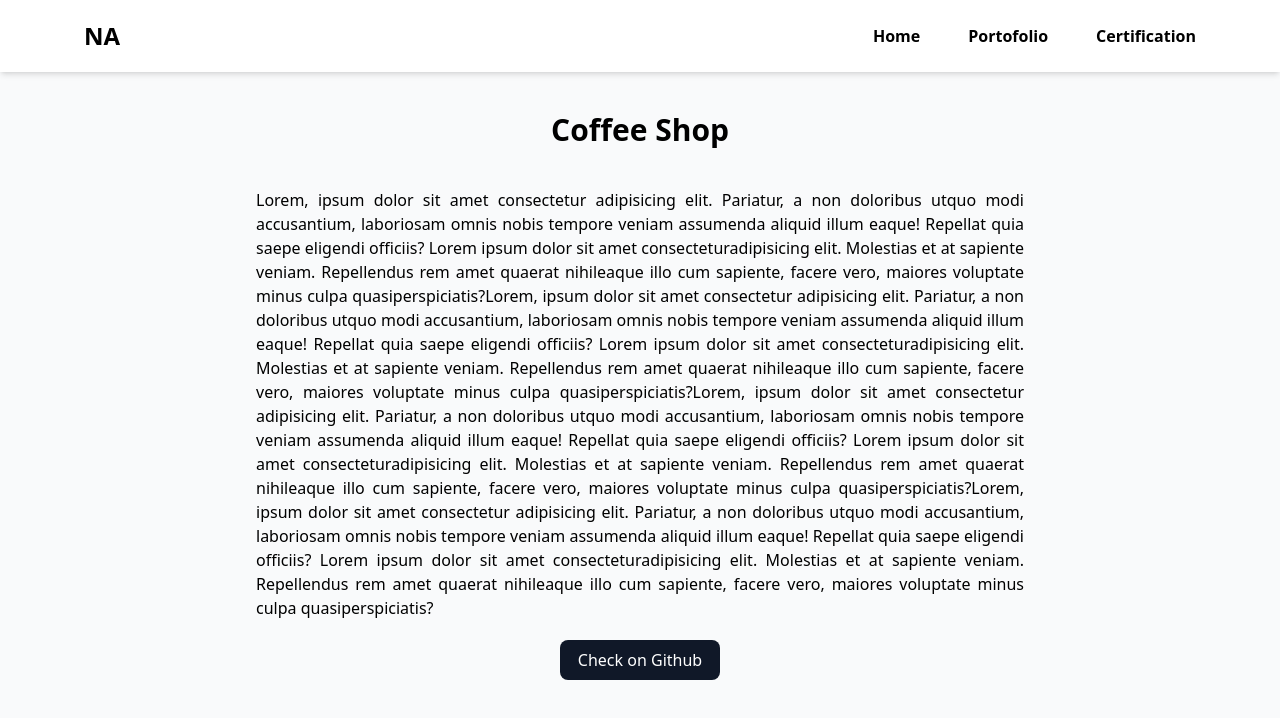
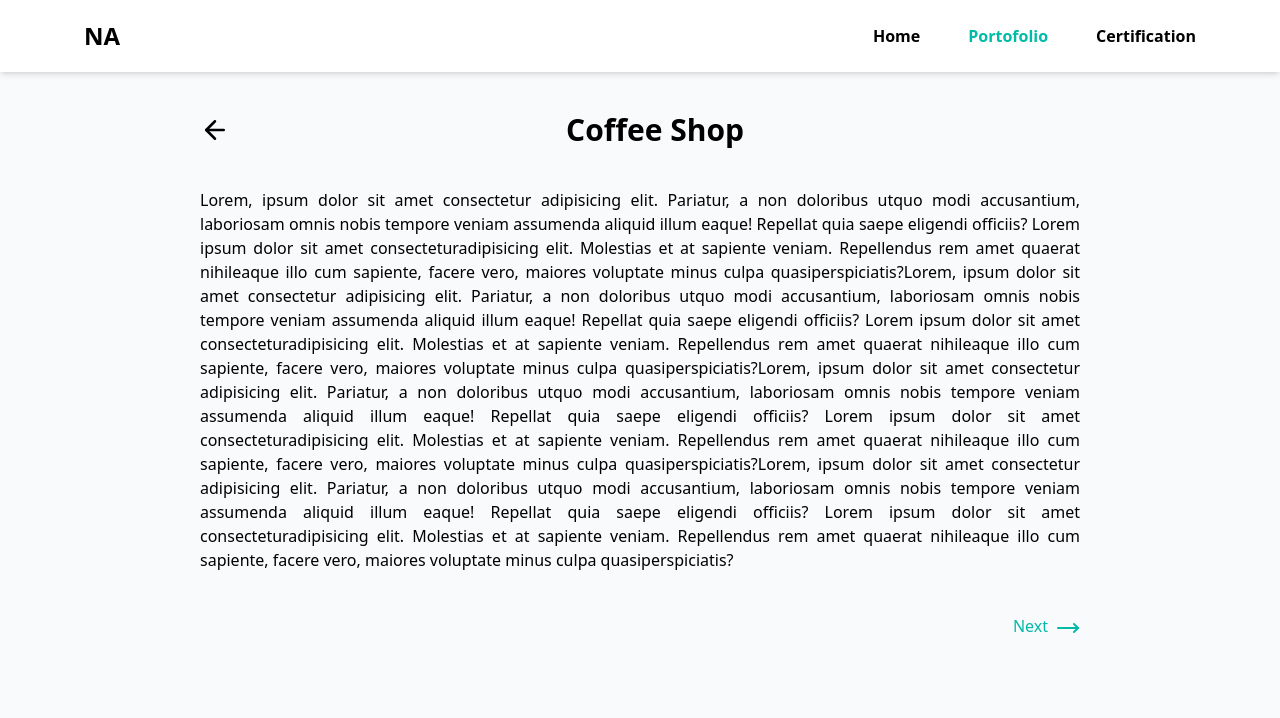
Before and after one commit to alam1906/my-portofolio, a SvelteKit app: page /portofolio/1 in a window 1280 px wide. Shown: the top 718 px of the page. Built offline with nearby package versions, Linux system fonts and the light colour scheme.

Commit message:
add prev & next

```diff
--- a/src/lib/components/Header.svelte
+++ b/src/lib/components/Header.svelte
@@ -35,7 +35,7 @@
 						href={link.path}
 						class="cursor-pointer hover:text-teal-500"
 						class:text-teal-500={link.path === pathName ||
-							pathName === `${link.path}${portofolioId}/`}>{link.title}</a
+							pathName === `${link.path}/${portofolioId}`}>{link.title}</a
 					>
 				</li>
 			{/each}
@@ -54,7 +54,7 @@
 								href={link.path}
 								class="cursor-pointer transition-colors duration-1000 hover:text-teal-500"
 								class:text-teal-500={link.path === pathName ||
-									pathName === `${link.path}${portofolioId}/`}>{link.title}</a
+									pathName === `${link.path}/${portofolioId}`}>{link.title}</a
 							>
 						</li>
 					{/each}
--- a/src/routes/portofolio/+page.svelte
+++ b/src/routes/portofolio/+page.svelte
@@ -1,7 +1,7 @@
 <script>
 	import { Github } from '@lucide/svelte';
 	import { page } from '$app/state';
-	import { fade, fly } from 'svelte/transition';
+	import { fade } from 'svelte/transition';
 	import data from '$lib/api/portofolio.json';
 	const portofolios = data;
 	const pathName = $derived(page.url.pathname);
@@ -14,6 +14,7 @@
 		in:fade={{ duration: 500 }}
 	>
 		{#each portofolios as portofolio}
+			<div>
 				<a href={pathName + '/' + portofolio.id}
 					><div
 						class="group cursor-pointer rounded-4xl bg-white px-5 py-3 shadow-md shadow-gray-900 transition duration-500 hover:bg-gray-900 hover:shadow-2xl"
@@ -44,6 +45,7 @@
 						</div>
 					</div></a
 				>
+			</div>
 		{/each}
 	</div>
 </div>
--- a/src/routes/portofolio/[portofolioId]/+page.svelte
+++ b/src/routes/portofolio/[portofolioId]/+page.svelte
@@ -1,18 +1,40 @@
 <script lang="ts">
 	import { fade } from 'svelte/transition';
-
+	import { ArrowLeft, MoveRight, MoveLeft } from '@lucide/svelte';
+	import portofolios from '$lib/api/portofolio.json';
 	let { data } = $props();
-	const portofolio = data.portofolio;
+	let portofolio = $derived(data.portofolio);
 </script>
 
-<div class="mx-auto w-2/3" in:fade={{ duration: 500 }}>
-	<div class="my-10 text-center text-3xl font-bold">{portofolio.title}</div>
-	<div class=" text-justify">{portofolio.description}</div>
-	<div class="mt-5 flex items-center justify-center">
-		<div
-			class="flex h-10 w-40 cursor-pointer items-center justify-center rounded-lg bg-gray-900 text-center text-white"
-		>
-			Check on Github
+{#key portofolio.id}
+	<div class="mx-auto w-full px-10 md:w-5/6" in:fade={{ duration: 500 }}>
+		<div class="flex items-center justify-between">
+			<a href="/portofolio" class="cursor-pointer font-bold"><ArrowLeft size={30} /></a>
+			<div class="my-10 text-center text-3xl font-bold">{portofolio.title}</div>
+			<div class="invisible"></div>
+		</div>
+		<div class=" text-justify">{portofolio.description}</div>
+		<div class="mt-10 flex items-center justify-between">
+			{#if parseInt(portofolio.id) <= 1}
+				<div></div>
+			{:else}
+				<a href={`/portofolio/${parseInt(portofolio.id) - 1}`}
+					><div class="flex cursor-pointer items-center justify-start space-x-2 text-teal-500">
+						<div class="mt-1"><MoveLeft /></div>
+						<div>Previous</div>
+					</div></a
+				>
+			{/if}
+
+			{#if parseInt(portofolio.id) >= portofolios.length}{:else}
+				<a
+					href={`/portofolio/${parseInt(portofolio.id) + 1}`}
+					class="flex cursor-pointer items-center justify-start space-x-2 text-teal-500"
+				>
+					<div>Next</div>
+					<div class="mt-1"><MoveRight /></div>
+				</a>
+			{/if}
 		</div>
 	</div>
-</div>
+{/key}
--- a/src/routes/portofolio/[portofolioId]/+page.ts
+++ b/src/routes/portofolio/[portofolioId]/+page.ts
@@ -9,13 +9,13 @@ export const entries: EntryGenerator = () => {
 
 export const load = async ({ params }) => {
 	const { portofolioId } = params;
-	const portofolios = datas;
 
-	const portofolio = portofolios.find((p) => p.id === portofolioId);
+	const currentIndex = datas.findIndex((p) => p.id === portofolioId);
+	let portofolio = datas[currentIndex] ?? null;
 
 	if (!portofolio) {
 		throw error(404, 'Tidak ada Portofolio');
 	}
 
-	return { portofolio };
+	return { portofolio: portofolio };
 };
```
Lines whose indentation alone changed are shown as unchanged.
